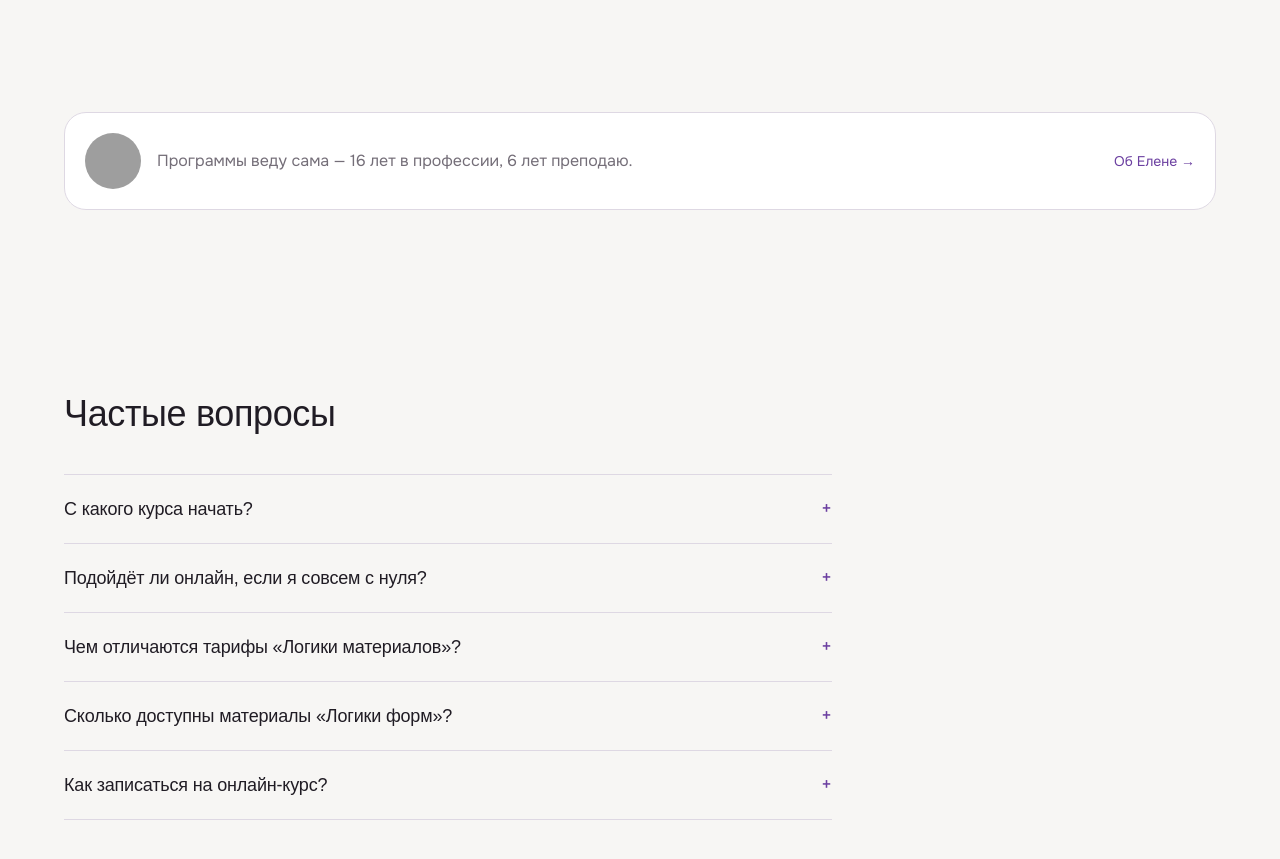
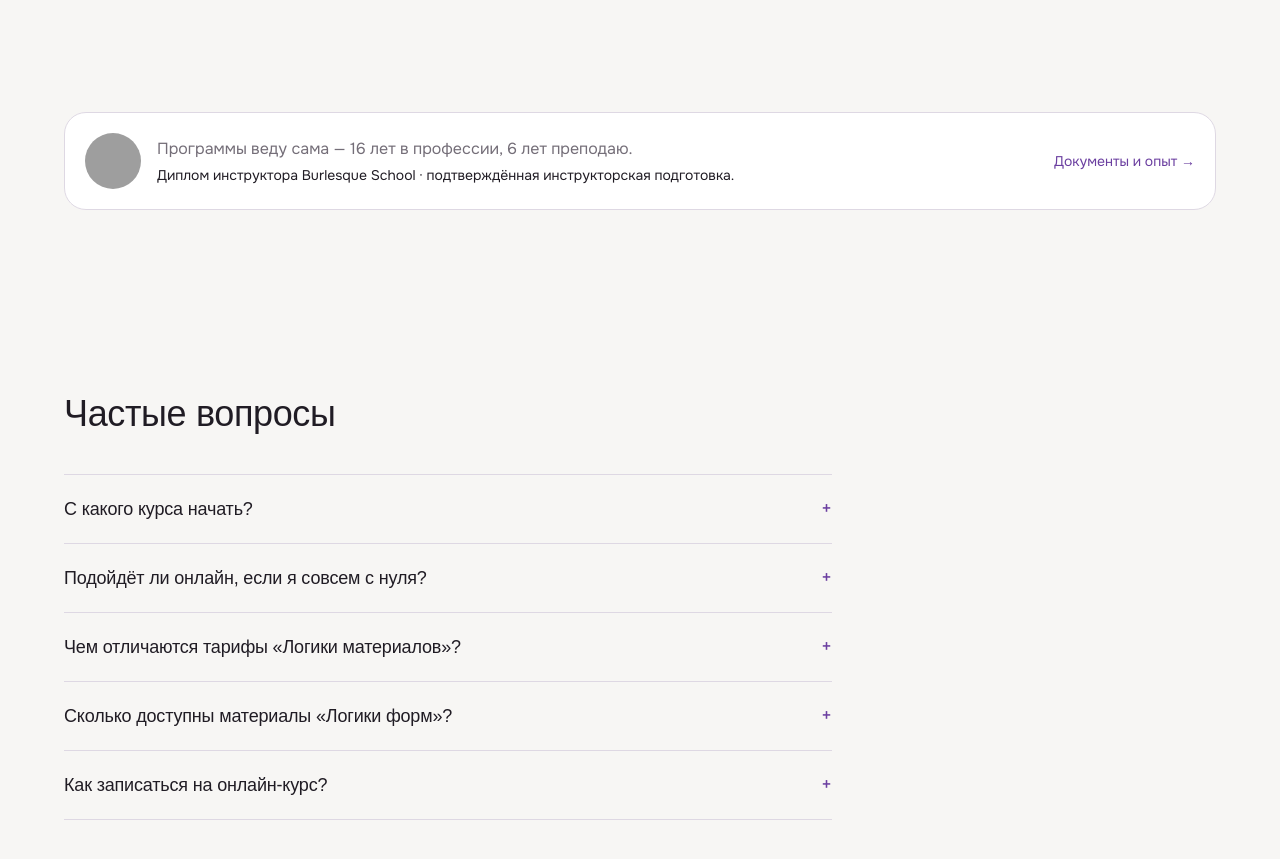
Before and after one commit to msgalya1798-arch/elena-goryacheva-school, a Next.js app: page / in a window 1280 px wide. Shown: the part 5480-6339 px from the top of the page. Built offline with nearby package versions, Linux system fonts and the light colour scheme; grey boxes are pictures that could not be loaded; a web font is replaced by a local one.

Commit message:
Highlight instructor qualification on homepage

```diff
--- a/src/components/home/ExpertStrip.tsx
+++ b/src/components/home/ExpertStrip.tsx
@@ -16,15 +16,20 @@ export function ExpertStrip() {
               className="object-cover"
             />
           </div>
-          <p className="text-sm sm:text-base text-graphite flex-1">
-            Программы веду сама — {siteConfig.experienceYears} лет в профессии,{" "}
-            {siteConfig.teachingYears} лет преподаю.
-          </p>
+          <div className="flex-1">
+            <p className="text-sm sm:text-base text-graphite">
+              Программы веду сама — {siteConfig.experienceYears} лет в профессии,{" "}
+              {siteConfig.teachingYears} лет преподаю.
+            </p>
+            <p className="text-xs sm:text-sm text-ink mt-1">
+              Диплом инструктора Burlesque School · подтверждённая инструкторская подготовка.
+            </p>
+          </div>
           <Link
             href="/about"
             className="hidden sm:inline-flex items-center gap-2 text-violet text-sm shrink-0 hover:gap-3 transition-all duration-reveal"
           >
-            Об Елене →
+            Документы и опыт →
           </Link>
         </div>
       </div>
```
